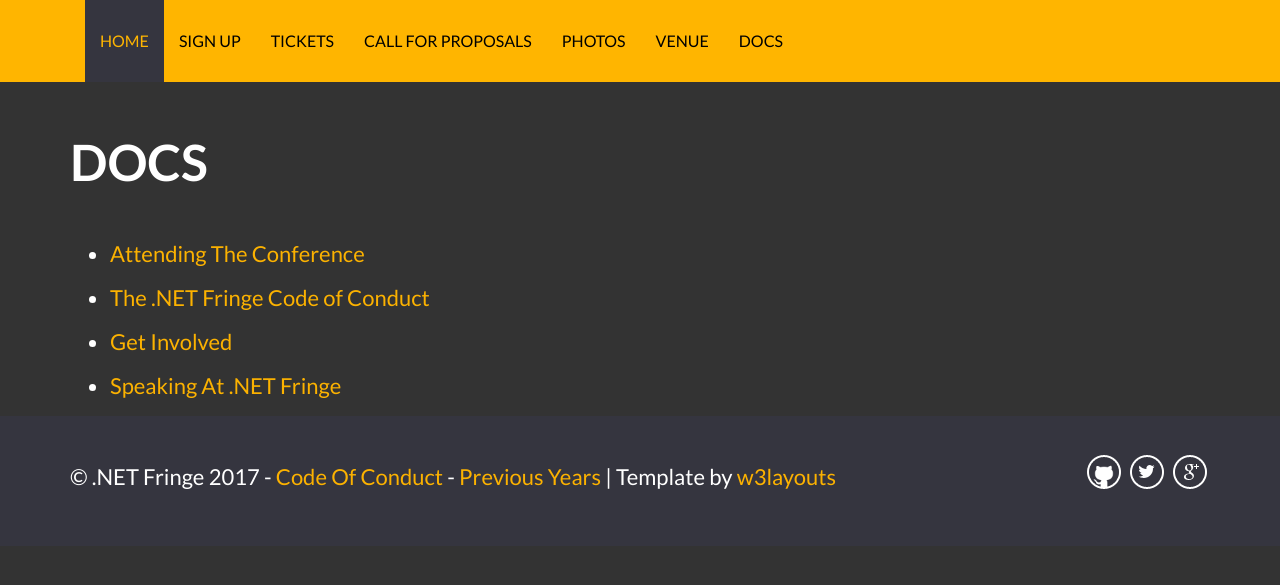
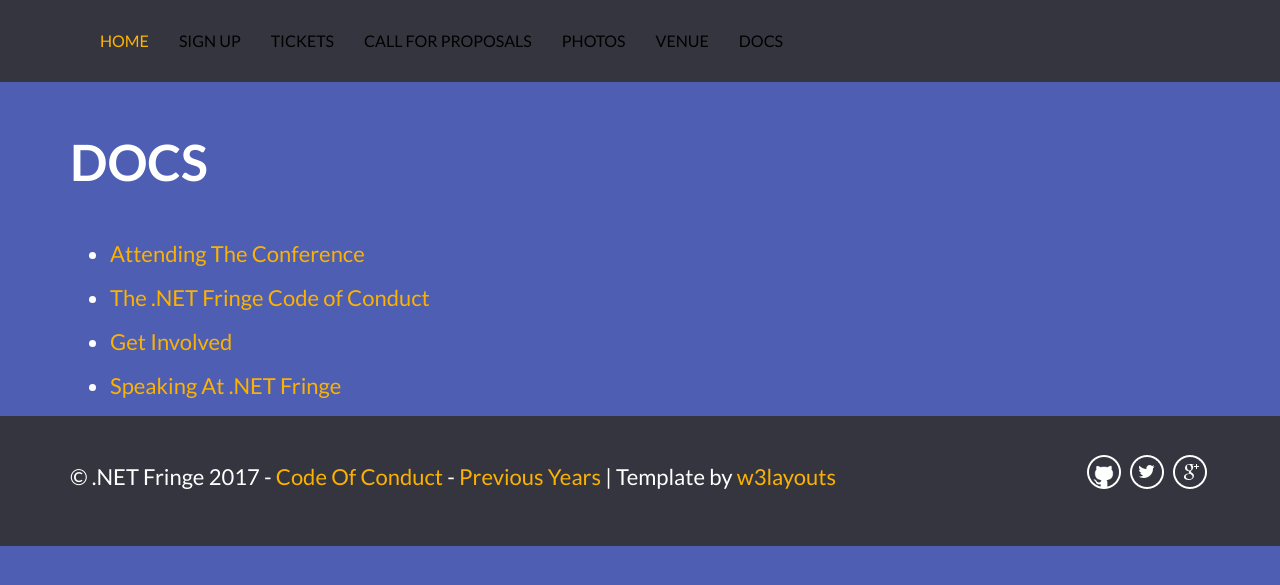
Before and after one commit to dotnetfringe/2017.dotnetfringe.org, a Jekyll site: the page built from docs/index.md, in a window 1280 px wide. Shown: the top 585 px of the page. Built offline with Jekyll 4.4.1, drawn with Linux system fonts in a browser that asks for light colours; comment, search, counter and statistics services are not loaded.

Commit message:
Update some styles
I do not have a knack for doing this while sleepy, though. No sir.

```diff
--- a/css/style.css
+++ b/css/style.css
@@ -16,7 +16,7 @@
 html, body {
 	font-family: 'Lato', sans-serif;
 	font-size: 100%;
-	background-color: #333;
+	background-color: hsla(230, 40%, 50%, 1);
 }
 
 body a {
@@ -207,7 +207,7 @@
 	font-size:1em;
 	font-weight:500;
 	line-height:4em;
-	color: #ffb500;
+	color:  hsla(230, 40%, 50%, 1);
 	text-transform: uppercase;
 	font-weight: 600;
 	cursor: pointer;
@@ -216,7 +216,7 @@
 	color:#fff;
 }
 .navbar-custom {
-	background: #ffb500;
+	background: #35353F;
 	/*border-bottom: 2px solid #35353f;*/
 }
 .subMenu {
@@ -716,7 +716,7 @@
 	padding:2em;
 }
 footer {
-	background: #35353f;
+	background: #35353F;
 	padding:2em 0;
 }
 .copy {
```
